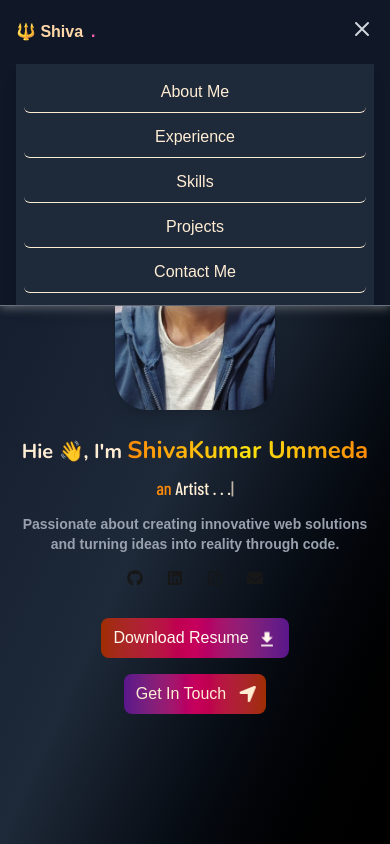
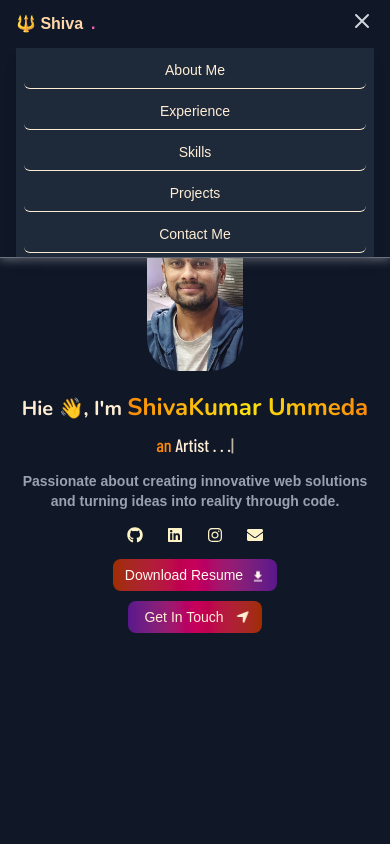
Before and after one commit to ShivakumarU/shivakumar, a Next.js app: page / in a window 390 px wide. Both pictures are taken after a click on the button 362 px from the left and 28 px from the top of the page. Shown: the top 844 px of the page. Built offline with nearby package versions, Linux system fonts and the light colour scheme; a web font is replaced by a local one.

Commit message:
fixed mobile homepage UI

```diff
--- a/app/components/Navbar.js
+++ b/app/components/Navbar.js
@@ -17,7 +17,7 @@ export default function Navbar() {
   return (
     <nav className="bg-gray-900 fixed w-full top-0 z-50 border-b-[0.1px] border-gray-500 shadow-[0px_1px_10px_rgba(255,255,255,0.4)]">
       <div className="max-w-7xl mx-auto px-4 sm:px-6 lg:px-8">
-        <div className="flex justify-between items-center h-16">
+        <div className="flex justify-between items-center md:h-16 h-12">
           <div className="flex-shrink-0">
             <Link href="/" className="flex items-center">
               <span className="md:text-2xl text-md font-bold text-orange-200">
@@ -68,12 +68,12 @@ export default function Navbar() {
         {/* Mobile Navigation */}
         {isMenuOpen && (
           <div className="md:hidden">
-            <div className="px-2 pt-2 pb-3 space-y-1 sm:px-3 bg-gray-800 text-9xl shadow-lg text-center">
+            <div className="px-2 pt-1 pb-1 space-y-1 sm:px-3 bg-gray-800 shadow-lg text-center">
               {navItems.map((item) => (
                 <Link
                   key={item.name}
                   href={item.href}
-                  className="text-orange-100 hover:text-green-600 block px-3 py-2 rounded-md text-base font-medium transition-colors duration-200 border-b-[0.1px]"
+                  className="text-orange-100 hover:text-green-600 block px-3 py-2 rounded-md text-sm font-medium transition-colors duration-200 border-b-[0.1px]"
                   onClick={() => setIsMenuOpen(false)}
                 >
                   {item.name}
--- a/app/globals.css
+++ b/app/globals.css
@@ -75,12 +75,3 @@ body {
   align-items: center;
   gap: 8px;
 }
-
-.gradient-flex-one {
-  background: linear-gradient(to right,  rgb(252, 138, 8),rgb(252, 138, 8), rgb(252, 138, 8));
-  -webkit-background-clip: text;
-  -webkit-text-fill-color: transparent;
-  display: inline-flex;
-  align-items: center;
-  gap: 8px;
-}
--- a/app/page.js
+++ b/app/page.js
@@ -47,7 +47,6 @@ export default function Home() {
     const currentPhrase = phrases[index].role;
 
     if (!isDeleting && subIndex === currentPhrase.length) {
-      // Pause before deleting
       setTimeout(() => setIsDeleting(true), 1000);
       return;
     }
@@ -60,7 +59,7 @@ export default function Home() {
 
     const timeout = setTimeout(() => {
       setSubIndex((prev) => prev + (isDeleting ? -1 : 1));
-    }, isDeleting ? 50 : 100); // typing speed
+    }, isDeleting ? 50 : 100);
 
     return () => clearTimeout(timeout);
   }, [subIndex, isDeleting, index]);
@@ -70,16 +69,16 @@ export default function Home() {
       <Navbar />
 
       {/* Hero Section */}
-      <section id="home" className="min-h-screen flex items-center justify-center bg-gradient-to-br from-gray-900 via-gray-800 to-black">
+      <section id="home" className="min-h-screen flex items-center justify-center md:bg-gradient-to-br from-gray-900 md:via-gray-800 to-black via-gray-900">
         <div className="max-w-7xl mx-auto px-4 sm:px-6 lg:px-8">
           <div className="text-center">
-            <div className="w-40 h-70 mx-auto mb-6 md:mb-8 rounded-4xl overflow-hidden border-0 border-orange-400 shadow-lg">
+            <div className="w-24 h-40 md:w-40 md:h-70 mx-auto mb-5 md:mb-8 rounded-4xl overflow-hidden">
               <Image
                 src="/Pasted_image.png"
                 alt="ShivaKumar Ummeda"
                 width={160}
                 height={160}
-                className="object-cover mt-[-25px]"
+                className="object-cover md:mt-[-25px] mt-[-15px]"
                 priority
               />
             </div>
@@ -99,39 +98,39 @@ export default function Home() {
               Passionate about creating innovative web solutions and turning ideas into reality through code.
             </p>
             <div className="mt-4 md:mt-8 flex justify-center space-x-6 text-md md:text-2xl">
-              <a href="https://github.com/ShivakumarU" title='GitHub' target="_blank" rel="noopener noreferrer" className="hover:text-orange-400 transform transition duration-300 hover:-translate-y-1 hover:rotate-12">
+              <a href="https://github.com/ShivakumarU" title='GitHub' target="_blank" rel="noopener noreferrer" className="hover:text-orange-400 transform transition duration-300 hover:-translate-y-1 hover:rotate-12 text-amber-100">
                 <FaGithub />
               </a>
-              <a href="https://www.linkedin.com/in/shivakumarummeda29/" title='LinkedIn' target="_blank" rel="noopener noreferrer" className="hover:text-orange-400 transform transition duration-300 hover:-translate-y-1 hover:rotate-12">
+              <a href="https://www.linkedin.com/in/shivakumarummeda29/" title='LinkedIn' target="_blank" rel="noopener noreferrer" className="hover:text-orange-400 transform transition duration-300 hover:-translate-y-1 hover:rotate-12 text-amber-100">
                 <FaLinkedin />
               </a>
-              <a href="https://www.instagram.com/trendie_calligraphie/" title='Instagram' target="_blank" rel="noopener noreferrer" className="hover:text-orange-400 transform transition duration-300 hover:-translate-y-1 hover:rotate-12">
+              <a href="https://www.instagram.com/trendie_calligraphie/" title='Instagram' target="_blank" rel="noopener noreferrer" className="hover:text-orange-400 transform transition duration-300 hover:-translate-y-1 hover:rotate-12 text-amber-100">
                 <FaInstagram />
               </a>
               <a
                 href="https://mail.google.com/mail/?view=cm&fs=1&to=ummedashivakumar@gmail.com&su=Hello%20ShivaKumar&body=Hi%20ShivaKumar,"
                 target="_blank" title='Email'
                 rel="noopener noreferrer"
-                className="hover:text-orange-400 transform transition duration-300 hover:-translate-y-1 hover:rotate-12"
+                className="hover:text-orange-400 transform transition duration-300 hover:-translate-y-1 hover:rotate-12 text-amber-100"
               >
                 <FaEnvelope />
               </a>
             </div>
-            <div className="mt-8 flex flex-col sm:flex-row gap-4 justify-center items-center">
+            <div className="md:mt-8 mt-4 flex flex-col sm:flex-row md:gap-4 gap-2.5 justify-center items-center">
               <a
                 href="/Shivakumar_Ummeda_SoftwareEngineer_Resume_2025.pdf"
                 target="_blank"
                 rel="noopener noreferrer"
                 download="Shivakumar_Ummeda_Resume.pdf"
-                className="w-fit flex items-center justify-center gap-2 bg-gradient-to-r from-orange-800 via-pink-700 to-purple-900 text-orange-50 hover:text-white hover:from-purple-900 hover:to-pink-700 hover:via-purple-900 md:px-6 md:py-3 px-3 py-2 rounded-lg font-medium transition-colors duration-200"
+                className="w-fit flex items-center justify-center gap-2 bg-gradient-to-r from-orange-800 via-pink-700 to-purple-900 text-orange-50 hover:text-white hover:from-purple-900 hover:to-pink-700 hover:via-purple-900 md:px-4.5 md:py-2.5 px-3 py-1.5 rounded-lg md:font-medium transition-colors duration-200 md:text-lg text-sm"
               >
-                Download Resume <MdFileDownload className="text-xl upDown" />
+                Download Resume <MdFileDownload className="md:text-lg text-sm upDown" />
               </a>
               <Link
                 href="#contact"
-                className=" w-fit flex items-center justify-center gap-2 bg-gradient-to-r to-orange-800 via-pink-700 from-purple-900 text-orange-100 md:px-6 md:py-3 rounded-lg font-medium  hover:from-purple-900 hover:to-pink-700 hover:via-purple-900 hover:text-gray-100 transition-colors duration-200 px-3 py-2"
+                className=" w-fit flex items-center justify-center gap-2 bg-gradient-to-r to-orange-800 via-pink-700 from-purple-900 text-orange-100 md:px-4.5 md:py-2.5 rounded-lg md:font-medium  hover:from-purple-900 hover:to-pink-700 hover:via-purple-900 hover:text-gray-100 transition-colors duration-200 px-4 py-1.5 md:text-lg text-sm"
               >
-                Get In Touch <FaLocationArrow className="text-xl leftRight" />
+                Get In Touch <FaLocationArrow className="md:text-lg text-sm leftRight" />
               </Link>
             </div>
           </div>
```
